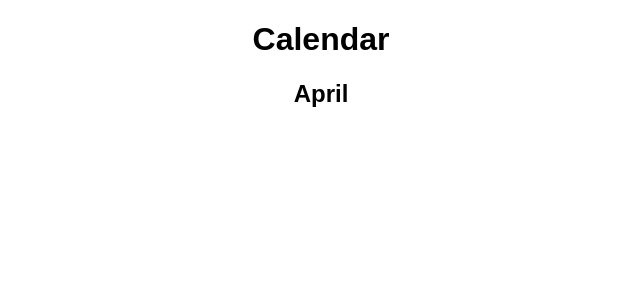
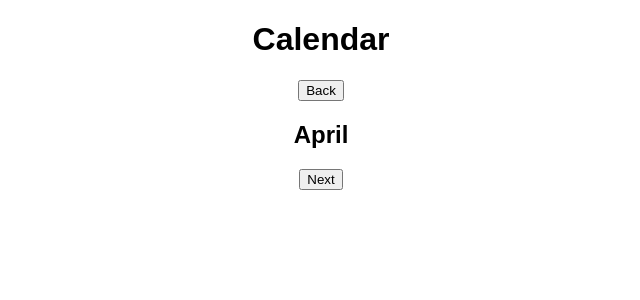
Before and after one commit to jdursema/calendar, a React (Create React App) app: page / in a window 1280 px wide. Shown: the top 300 px of the page, without its empty margins (319-959 px from the left). Built offline with nearby package versions, Linux system fonts and the light colour scheme.

Commit message:
Add change month functionality

```diff
--- a/src/Components/Month/Month.js
+++ b/src/Components/Month/Month.js
@@ -6,22 +6,39 @@ class Month extends Component {
     super();
     this.state = {
       Months: ["January", "February", "March", "April", "May", "June", "July", "August", "September", "October", "November", "December"],
-      currentMonth: ''
+      Weekdays: ["Sunday", "Monday", "Tuesday", "Wednesday", "Thursday", "Friday", "Saturday"],
+      currentMonth: '',
+      currentMonthNumber: null
     }
   }
 
   componentWillMount() {
-    let fullMonth = this.state.Months.find((month) => {
+    let fullMonth = this.state.Months.find((month, index) => {
       return month.includes(this.props.month)
     })
     this.setState({currentMonth: fullMonth})
+    }
 
+  changeMonth (event){
+    let monthIndex = this.state.Months.indexOf(this.state.currentMonth)
+    if(event.target.value === 'back'){
+      this.setState({currentMonth: this.state.Months[monthIndex-1] })
+    } else {
+      this.setState({currentMonth: this.state.Months[monthIndex+1] })
     }
+  }
+
+
 
   render () {
     return (
       <div>
+        <button onClick={(event) => this.changeMonth(event)} value='back'>Back</button>
         <h2>{this.state.currentMonth}</h2>
+        <button onClick={(event) => this.changeMonth(event)} value='next'>Next</button>
+        <table>
+
+        </table>
       </div>
     )
   }
```
